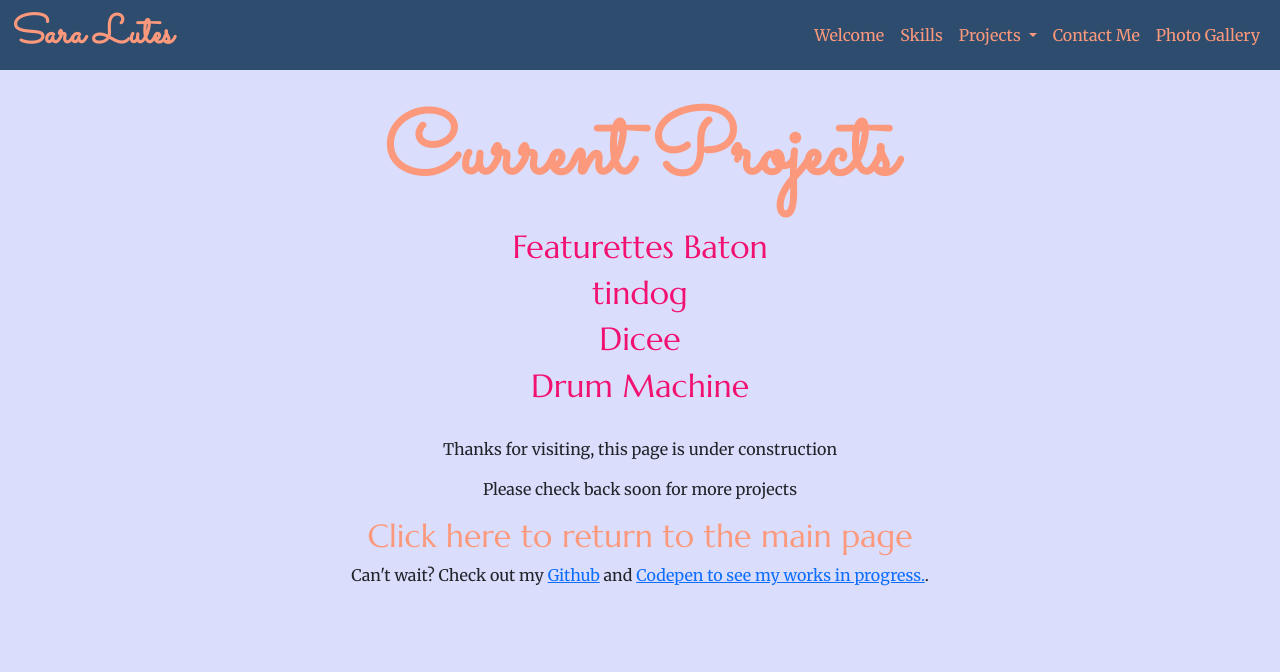
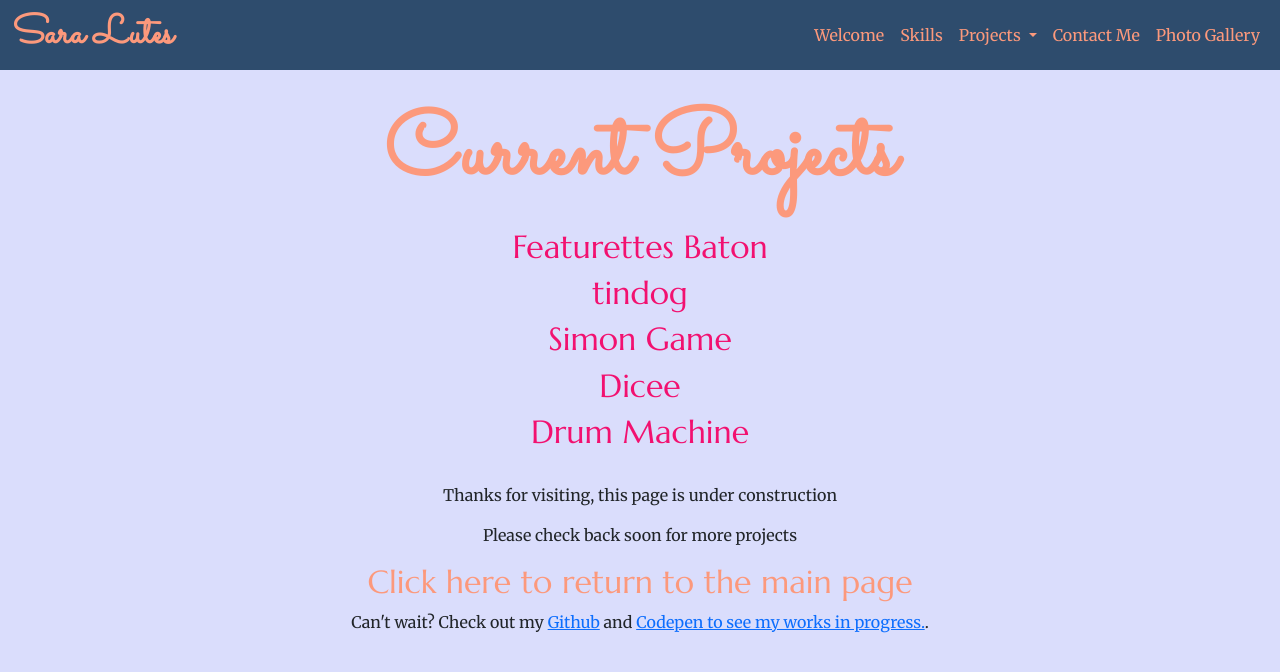
Before and after one commit to saralutes/Portfolio, a plain HTML site: page projects.html in a window 1280 px wide. Drawn offline with nearby package versions, Linux system fonts and the light colour scheme.

Commit message:
Add files via upload

```diff
--- a/projects.html
+++ b/projects.html
@@ -40,18 +40,16 @@
             </a>
             <ul class="dropdown-menu" aria-labelledby="navbarDropdown">
               <li><a class="dropdown-item" href="https://saralutes.github.io/featurettes/" target="_blank">Featurettes Baton</a></li>
-              <li>
               <li><a class="dropdown-item" href="https://saralutes.github.io/Tindog/" target="_blank">Tindog</a></li>
-              <li>
+              <li><a class="dropdown-item" href="https://saralutes.github.io/Simon-Game/" target="_blank">Simon Game</a></li>
+              <!-- <li><a class="dropdown-item" href="#">Another action</a></li> -->
               <li><a class="dropdown-item" href="https://saralutes.github.io/Dicee/" target="_blank">Dicee Game</a></li>
-              <li>
               <li><a class="dropdown-item" href="https://saralutes.github.io/drum-kit/" target="_blank">Drum Machine</a></li>
               <li>
                 <hr class="dropdown-divider">
               </li>
               <li><a class="dropdown-item active" href="projects.html">Visit Projects Page</a></li>
             </ul>
-          </li>
           <li class="nav-item">
             <a class="nav-link" href="index.html#contact-me">Contact Me</a>
           </li>
@@ -64,8 +62,12 @@
   </nav>
   <div class="top-container">
     <h1 class="big-heading">Current Projects</h1>
+    <!-- <h5 class="drk-heading">Current Projects</h5> -->
     <h5><a href="https://saralutes.github.io/featurettes/" target="_blank" class="card-title">Featurettes Baton</a></h5>
+    <!-- <br>
+    <h5 class="drk-heading">Coding Challenges and Sample Projects</h5> -->
     <h5><a href="https://saralutes.github.io/Tindog/" target="_blank" class="card-title">tindog</a></h5>
+    <h5><a href="https://saralutes.github.io/Simon-Game/" target="_blank" class="card-title">Simon Game</a></h5>
     <h5><a class="card-title" href="https://saralutes.github.io/Dicee/" target="_blank">Dicee</a></h5>
     <h5><a class="card-title" href="https://saralutes.github.io/drum-kit/" target="_blank">Drum Machine</a></h5>
     <!-- <div class="row">
```
Also changed, not shown: index.html (+5 -1 lines).
